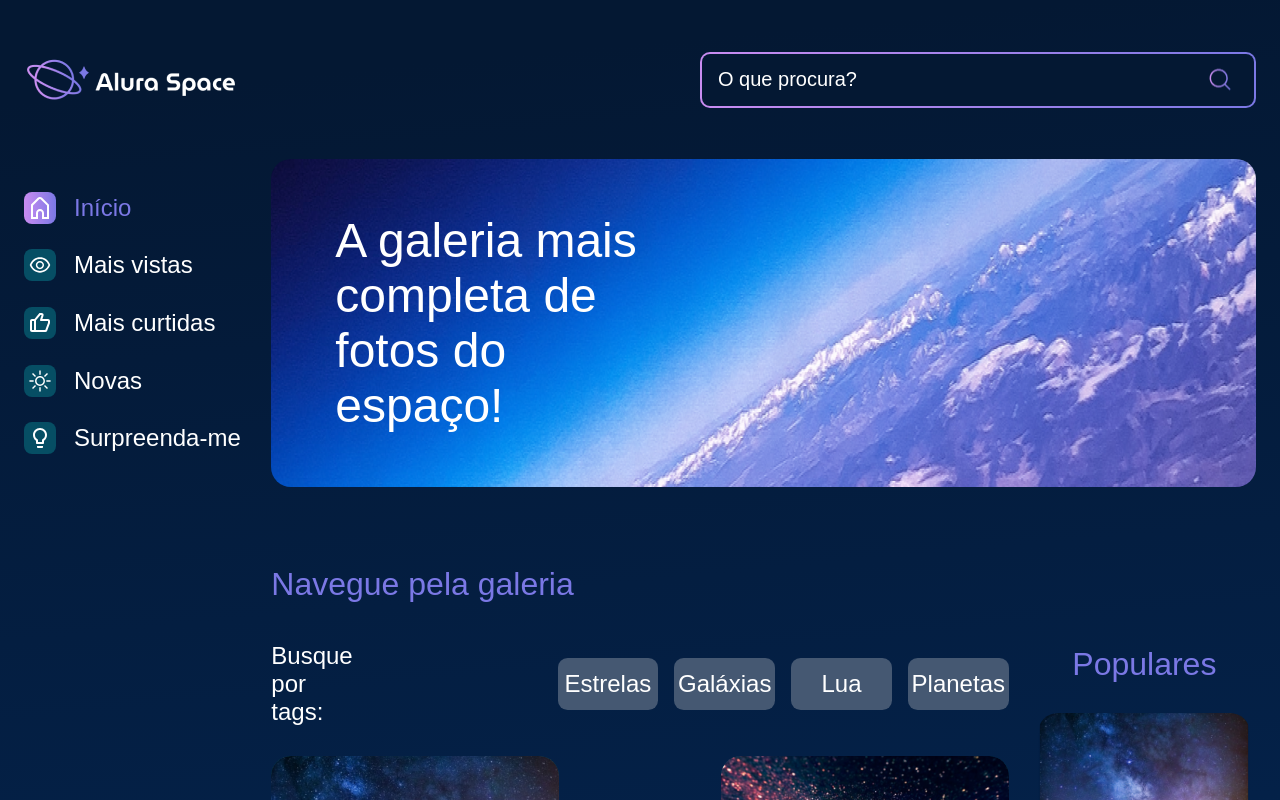
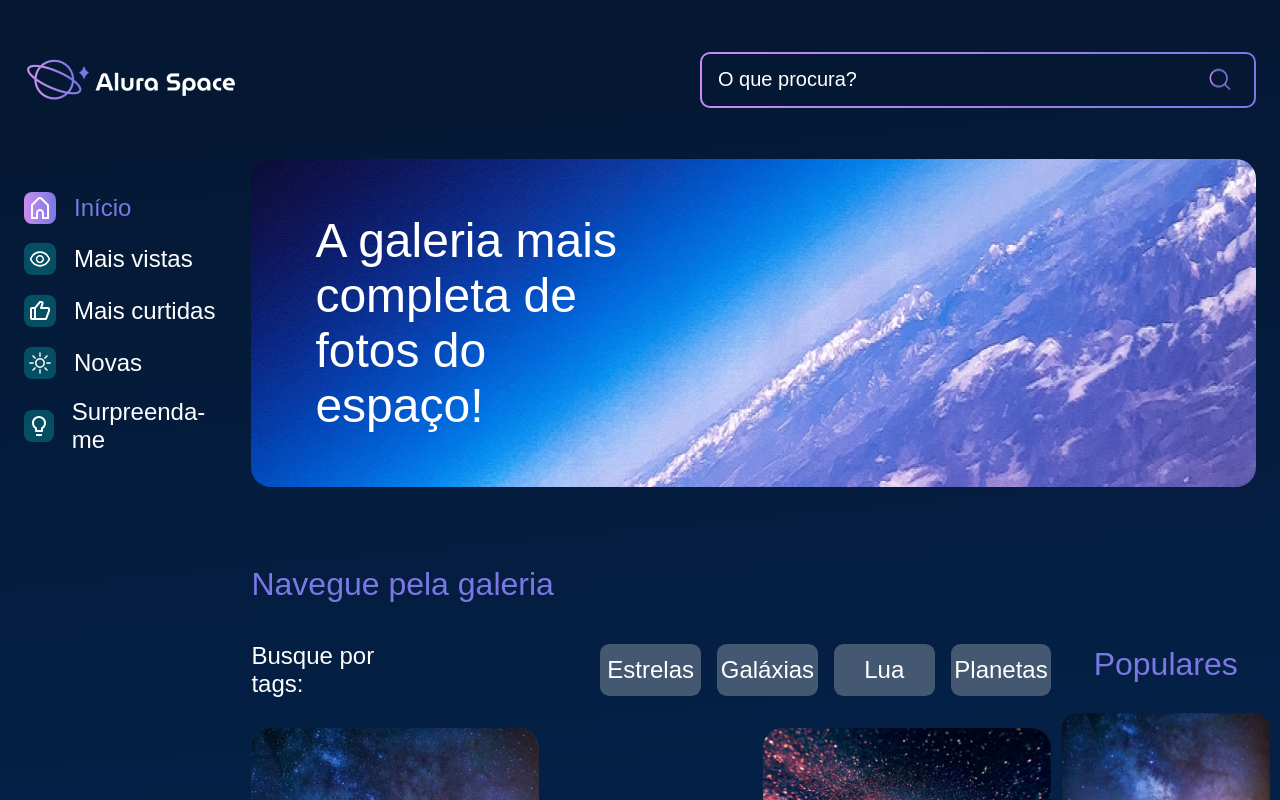
Before and after one commit to Cirovsky/alura-space, a React (Vite) app: page / in a window 1280 px wide. Shown: the top 800 px of the page. Built offline with nearby package versions, Linux system fonts and the light colour scheme.

Commit message:
ajustes no layout

```diff
--- a/src/components/Galery/_Galery.scss
+++ b/src/components/Galery/_Galery.scss
@@ -1,4 +1,4 @@
-@import '../styles/abstract/variables';
+@import '../../styles/abstract/variables';
 
 @mixin formatTitle{
     margin-top: 4.9375em;
--- a/src/pages/Home/_Home.scss
+++ b/src/pages/Home/_Home.scss
@@ -1,4 +1,4 @@
-@import '../styles/abstract/variables';
+@import '../../styles/abstract/variables';
 
 .grid{
     position: relative;
@@ -6,7 +6,7 @@
     min-height: 100vh;
     display: grid;
     grid-template-rows: 9.9375em 20.5em 10fr 5em;
-    grid-template-columns: 1.2fr 3fr 1.2fr;
+    grid-template-columns: 1.1fr 3.5fr 1fr;
     grid-template-areas:
     'header header header'
     'side-menu banner banner'
--- a/src/styles/style.css
+++ b/src/styles/style.css
@@ -19,7 +19,7 @@ body, header, h1, h2, h3, h4, p, span, div, ul, li, input, button {
   min-height: 100vh;
   display: grid;
   grid-template-rows: 9.9375em 20.5em 10fr 5em;
-  grid-template-columns: 1.2fr 3fr 1.2fr;
+  grid-template-columns: 1.1fr 3.5fr 1fr;
   grid-template-areas: "header header header" "side-menu banner banner" "empty galery left-galery" "footer footer footer";
 }
 .grid .header {
```
